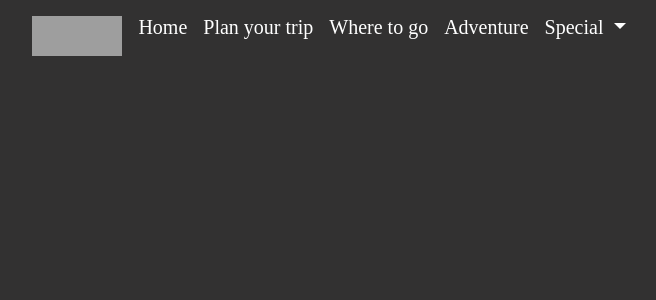
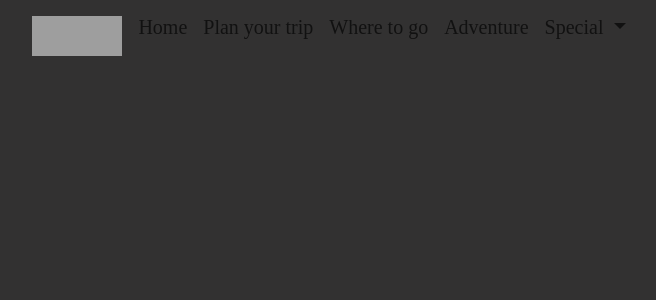
Before and after one commit to dinusha4010/team12, a PHP site: page / in a window 1280 px wide. Shown: the top 300 px of the page, without its empty margins (311-967 px from the left). Run offline with PHP 8.4, Linux system fonts and the light colour scheme; some web fonts are replaced; grey boxes are pictures that could not be loaded.

Commit message:
color change

```diff
--- a/style/style.css
+++ b/style/style.css
@@ -12,7 +12,7 @@ font-size: 20px;
 font-style: normal;
 font-weight: 400;
 line-height: normal;
-color:white;
+color:FFFFFF;
 
 }
 
```
